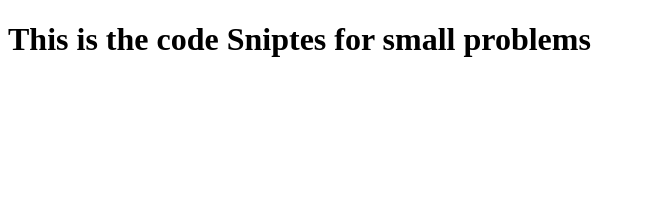
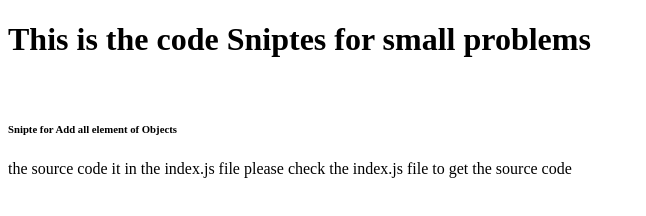
Before and after one commit to naumanshigri/AllSolution, a website: page index.html in a window 1280 px wide. Shown: the whole page, without its empty margins (0-646 px from the left). Drawn offline with Linux system fonts and the light colour scheme.

Commit message:
add the index html and js, also add snipet for add all element of object

```diff
--- a/index.html
+++ b/index.html
@@ -7,5 +7,11 @@
 	</head>
 	<body>
 		<h1>This is the code Sniptes for small problems</h1>
+		<br />
+		<h6>Snipte for Add all element of Objects</h6>
+		<p>
+			the source code it in the index.js file please check the index.js file to
+			get the source code
+		</p>
 	</body>
 </html>
```
Also changed, not shown: index.js (+7 -1 lines).
